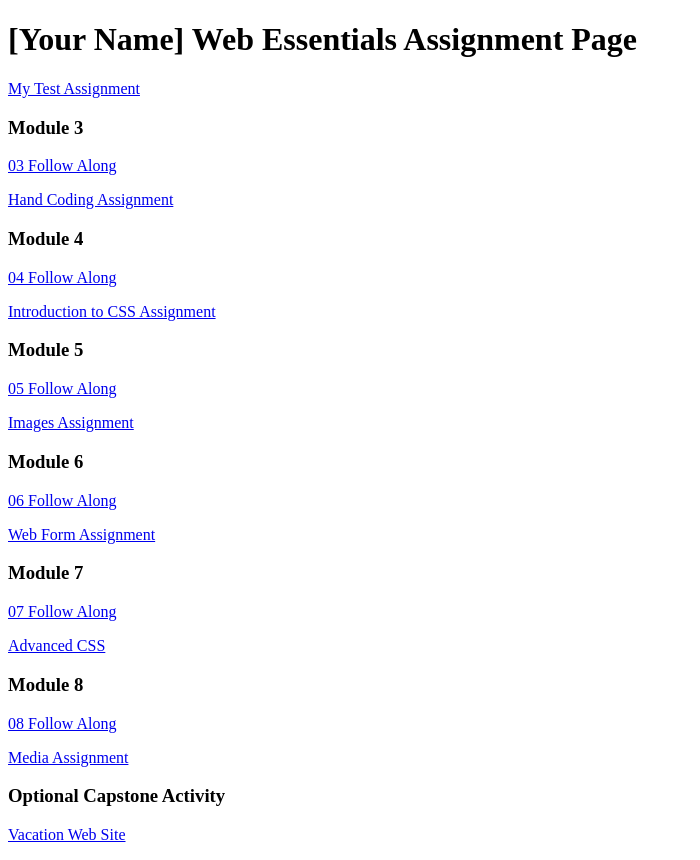
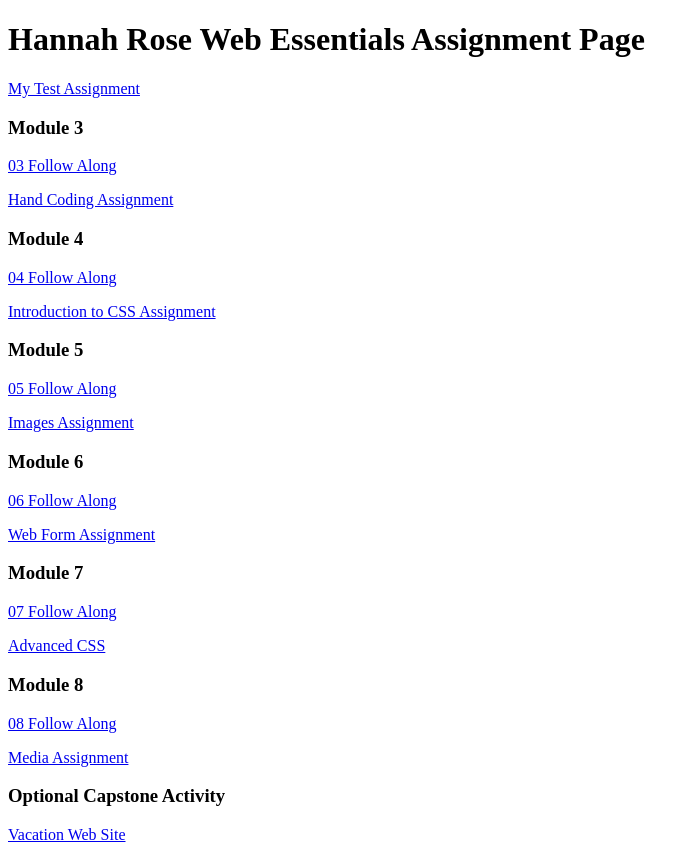
Before and after one commit to HannahRoseUVU/dwdd1600, a plain HTML site: page index.html in a window 1280 px wide. Shown: the whole page, without its empty margins (0-700 px from the left). Drawn offline with Linux system fonts and the light colour scheme.

Commit message:
Update index.html to have my name

```diff
--- a/index.html
+++ b/index.html
@@ -8,7 +8,7 @@
 </head>
 
 <body>
-    <h1>[Your Name] Web Essentials Assignment Page</h1>
+    <h1>Hannah Rose Web Essentials Assignment Page</h1>
     <p><a href="01test">My Test Assignment</a></p>
 
     <h3>Module 3</h3>
```
